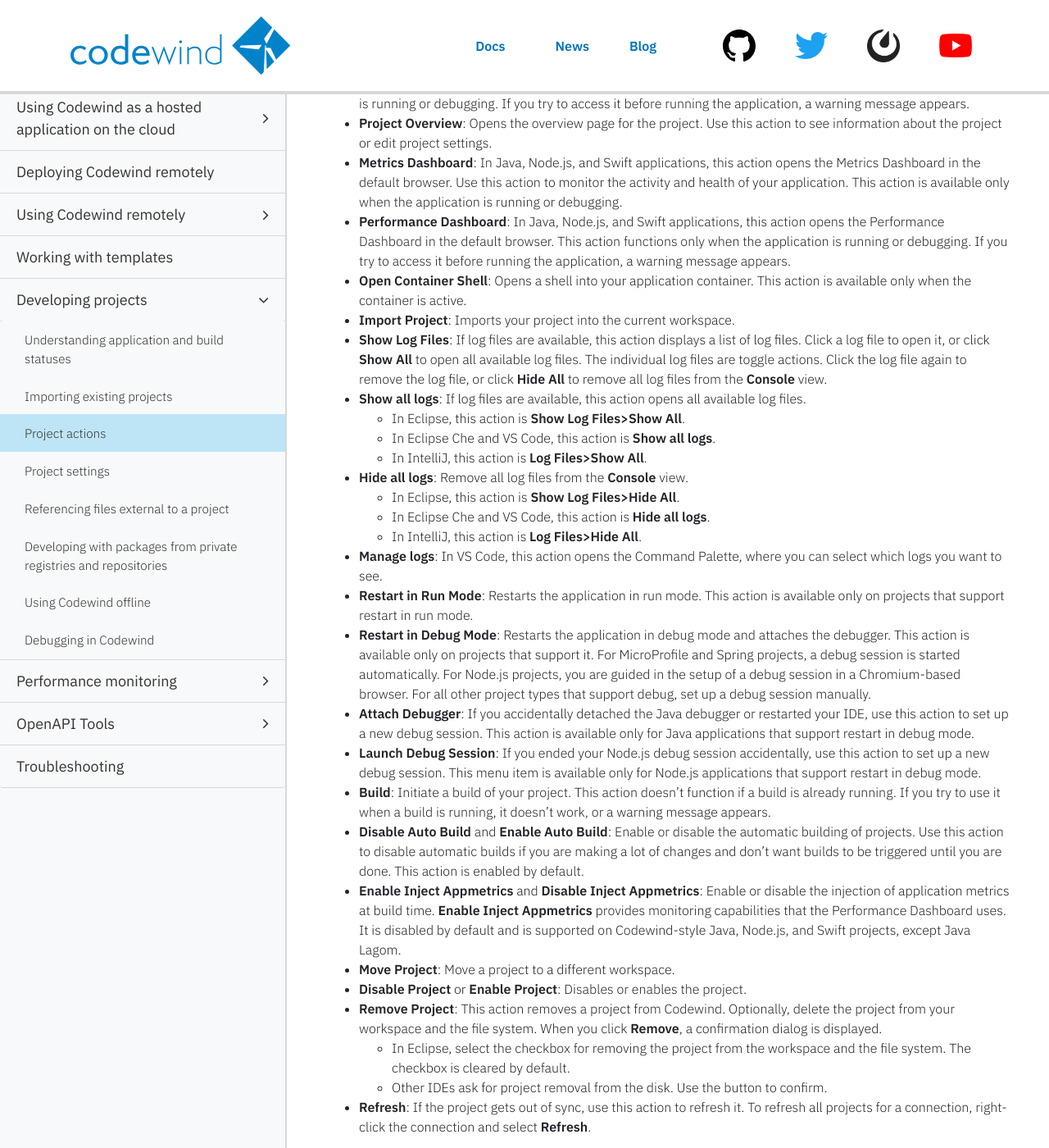
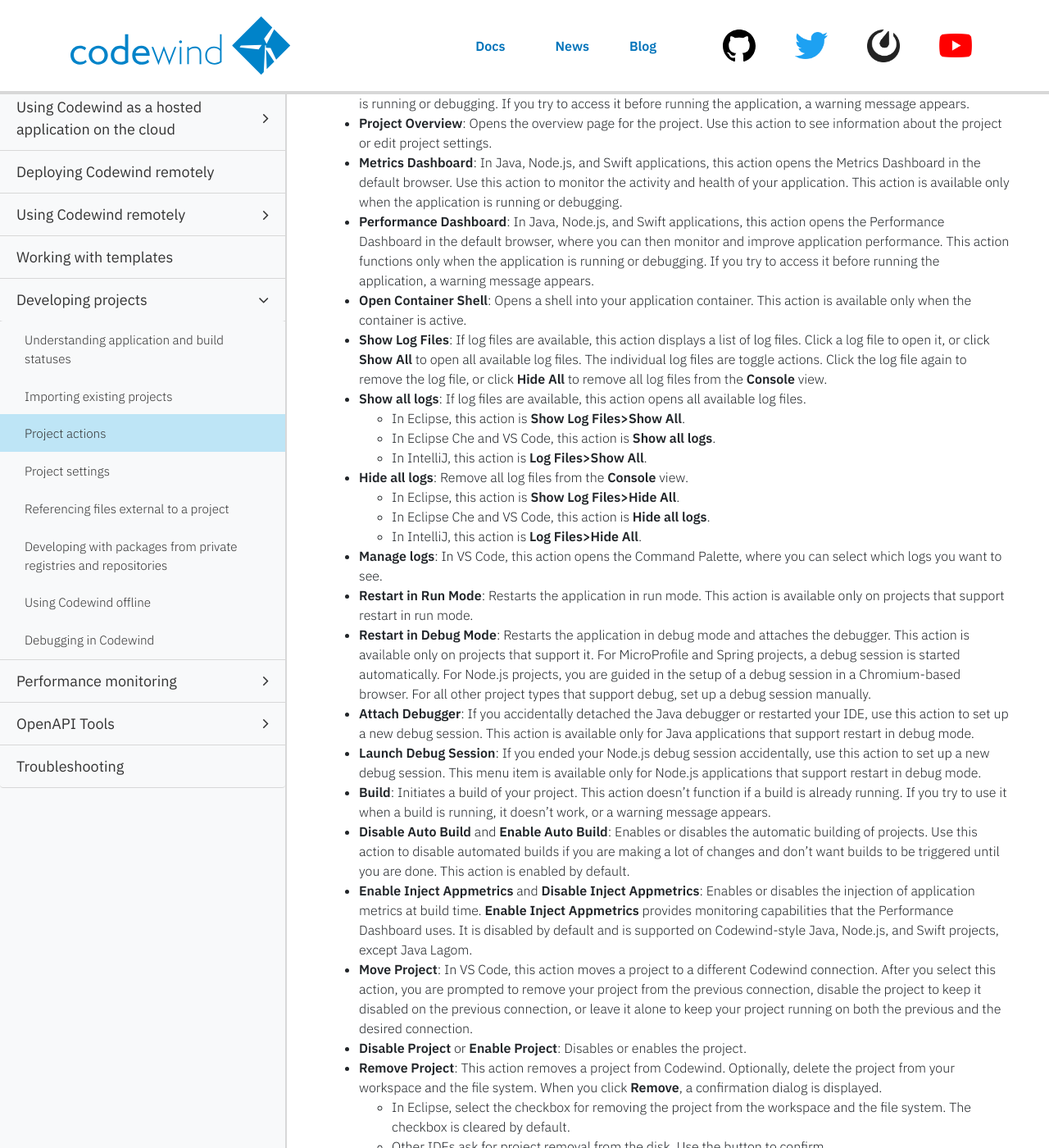
Before and after one commit to eclipse-archived/codewind-docs, a Jekyll site: the page built from docs/_documentations/project-actions.md, in a window 1280 px wide and 1400 px high, scrolled down 318 px. Shown: the whole window at 82% size. Built offline with Jekyll 4.4.1, drawn with Linux system fonts in a browser that asks for light colours; nearby versions of some CDN libraries; comment, search, counter and statistics services are not loaded.

Commit message:
Updates from SVT review
Signed-off-by: Sarah Ishida <sishida@us.ibm.com>

```diff
--- a/docs/_documentations/project-actions.md
+++ b/docs/_documentations/project-actions.md
@@ -17,9 +17,8 @@ Some actions open the default browser. If the default browser cannot handle the
 - **Open Application**: Opens the application in the default browser. This action functions only when the application is running or debugging. If you try to access it before running the application, a warning message appears.
 - **Project Overview**: Opens the overview page for the project. Use this action to see information about the project or edit project settings.
 - **Metrics Dashboard**: In Java, Node.js, and Swift applications, this action opens the Metrics Dashboard in the default browser. Use this action to monitor the activity and health of your application. This action is available only when the application is running or debugging.
-- **Performance Dashboard**: In Java, Node.js, and Swift applications, this action opens the Performance Dashboard in the default browser. This action functions only when the application is running or debugging. If you try to access it before running the application, a warning message appears.
+- **Performance Dashboard**: In Java, Node.js, and Swift applications, this action opens the Performance Dashboard in the default browser, where you can then monitor and improve application performance. This action functions only when the application is running or debugging. If you try to access it before running the application, a warning message appears.
 - **Open Container Shell**: Opens a shell into your application container. This action is available only when the container is active.
-- **Import Project**: Imports your project into the current workspace.
 - **Show Log Files**: If log files are available, this action displays a list of log files. Click a log file to open it, or click **Show All** to open all available log files. The individual log files are toggle actions. Click the log file again to remove the log file, or click **Hide All** to remove all log files from the **Console** view.
 - **Show all logs**: If log files are available, this action opens all available log files.
    - In Eclipse, this action is **Show Log Files>Show All**.
@@ -34,10 +33,10 @@ Some actions open the default browser. If the default browser cannot handle the
 - **Restart in Debug Mode**: Restarts the application in debug mode and attaches the debugger. This action is available only on projects that support it. For MicroProfile and Spring projects, a debug session is started automatically. For Node.js projects, you are guided in the setup of a debug session in a Chromium-based browser. For all other project types that support debug, set up a debug session manually.
 - **Attach Debugger**:  If you accidentally detached the Java debugger or restarted your IDE, use this action to set up a new debug session. This action is available only for Java applications that support restart in debug mode.
 - **Launch Debug Session**: If you ended your Node.js debug session accidentally, use this action to set up a new debug session. This menu item is available only for Node.js applications that support restart in debug mode.
-- **Build**: Initiate a build of your project. This action doesn't function if a build is already running. If you try to use it when a build is running, it doesn't work, or a warning message appears.
-- **Disable Auto Build** and **Enable Auto Build**: Enable or disable the automatic building of projects. Use this action to disable automatic builds if you are making a lot of changes and don't want builds to be triggered until you are done. This action is enabled by default.
-- **Enable Inject Appmetrics** and **Disable Inject Appmetrics**: Enable or disable the injection of application metrics at build time. **Enable Inject Appmetrics** provides monitoring capabilities that the Performance Dashboard uses. It is disabled by default and is supported on Codewind-style Java, Node.js, and Swift projects, except Java Lagom.
-- **Move Project**: Move a project to a different workspace.
+- **Build**: Initiates a build of your project. This action doesn't function if a build is already running. If you try to use it when a build is running, it doesn't work, or a warning message appears.
+- **Disable Auto Build** and **Enable Auto Build**: Enables or disables the automatic building of projects. Use this action to disable automated builds if you are making a lot of changes and don't want builds to be triggered until you are done. This action is enabled by default.
+- **Enable Inject Appmetrics** and **Disable Inject Appmetrics**: Enables or disables the injection of application metrics at build time. **Enable Inject Appmetrics** provides monitoring capabilities that the Performance Dashboard uses. It is disabled by default and is supported on Codewind-style Java, Node.js, and Swift projects, except Java Lagom.
+- **Move Project**: In VS Code, this action moves a project to a different Codewind connection. After you select this action, you are prompted to remove your project from the previous connection, disable the project to keep it disabled on the previous connection, or leave it alone to keep your project running on both the previous and the desired connection.
 - **Disable Project** or **Enable Project**: Disables or enables the project.
 - **Remove Project**: This action removes a project from Codewind. Optionally, delete the project from your workspace and the file system. When you click **Remove**, a confirmation dialog is displayed.
   - In Eclipse, select the checkbox for removing the project from the workspace and the file system. The checkbox is cleared by default.
```
